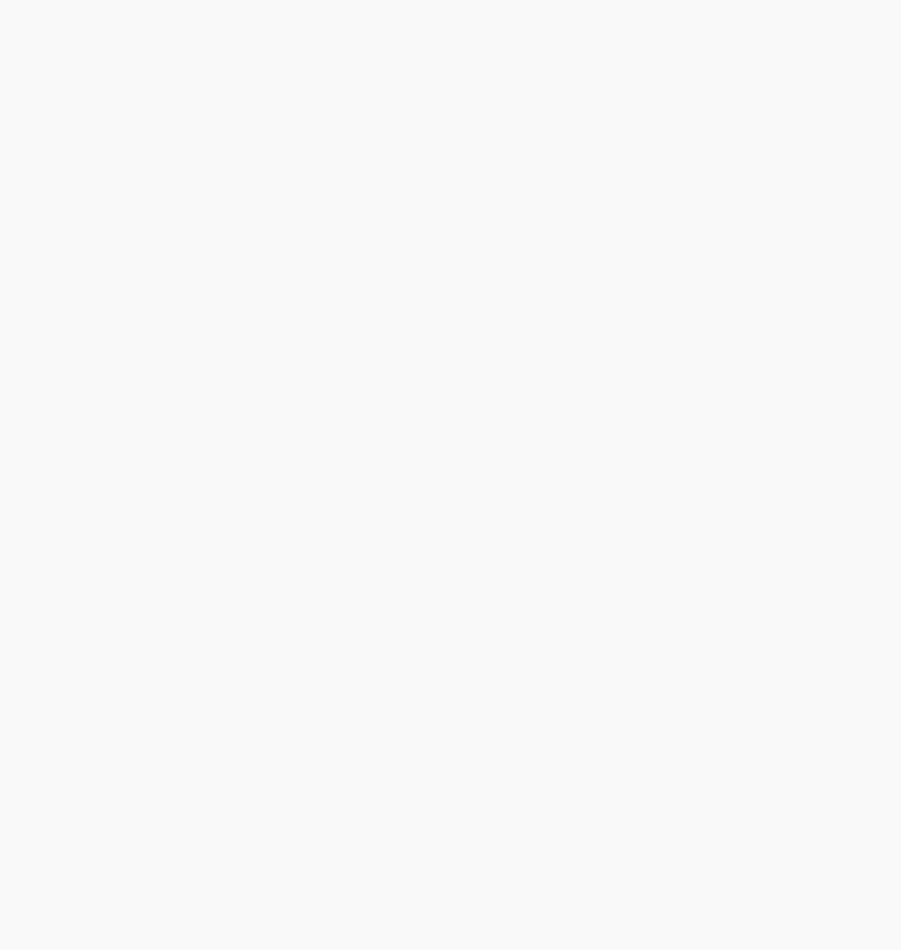
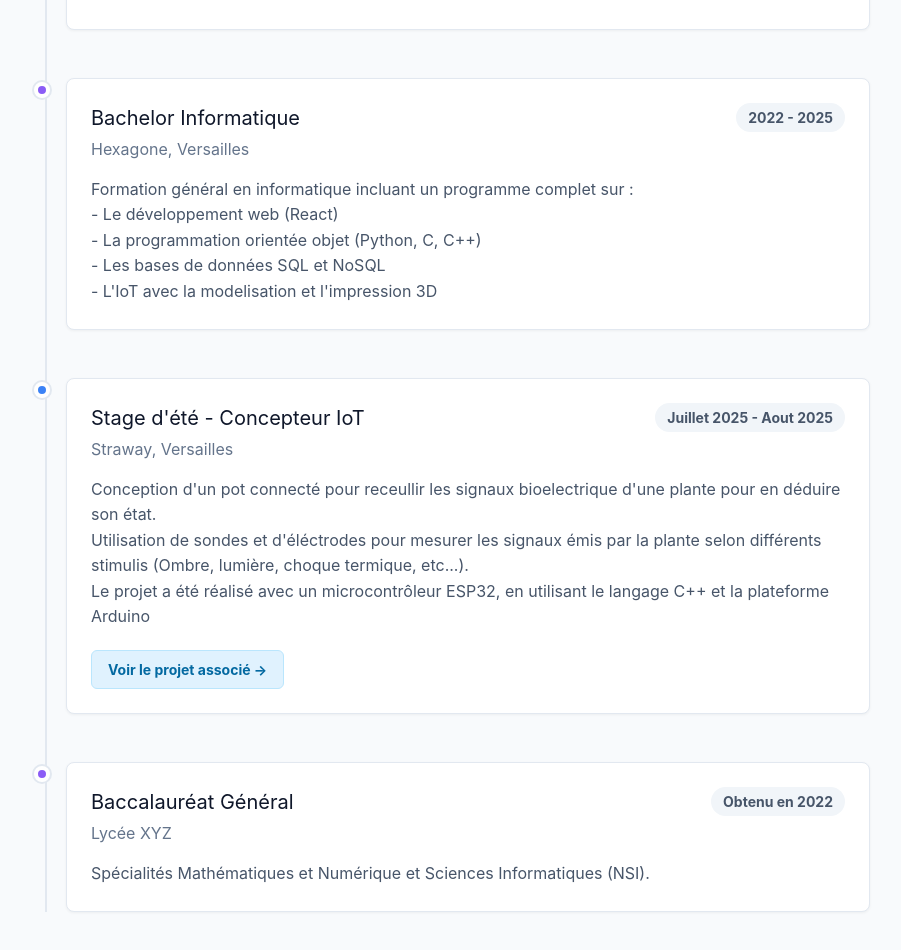
Before and after one commit to Methdec/Portfolio, a React (Vite) app: page /experiences in a window 1280 px wide. Shown: the part 640-1590 px from the top of the page, without its empty margins (188-1089 px from the left). Before the commit the page ends 800 px from the top, so only its background shows below. Built offline with nearby package versions, Linux system fonts and the light colour scheme.

Commit message:
ajout experiance Straway

```diff
--- a/src/data/projects.js
+++ b/src/data/projects.js
@@ -35,6 +35,26 @@ export const projectsData = {
       ],
       githubLink: 'https://github.com/votre-profil/ecommerce',
       demoLink: null
+    },
+    {
+      id: 'pot-connecte',
+      title: 'Pot Connecté IoT - Signaux Bioélectriques',
+      tech: 'ESP32 / C++ / Capteur AD8232 / MQTT',
+      date: 'Juillet-Aout 2026',
+      images: [
+        'https://via.placeholder.com/800x400?text=Projet+Plante+IoT'
+      ],
+      content: [
+        "L'objectif principal de ce projet est de concevoir un système embarqué capable de récupérer, de traiter et de transmettre les signaux bioélectriques (variant entre 1 et 100 mV) émis par une plante vers une interface web[cite: 2]. Ces signaux fluctuent en fonction de leur état et des stimuli environnementaux[cite: 2].",
+
+        "Architecture matérielle : Le système repose sur un microcontrôleur ESP32 couplé à un capteur cardiaque AD8232, particulièrement adapté pour amplifier les signaux faibles[cite: 2]. Trois électrodes autocollantes de type ECG sont utilisées : une sur une feuille mature, une sur la tige, et une reliée à la masse (GND) placée dans la terre du pot comme point de référence neutre[cite: 2].",
+
+        "Pipeline d'analyse : Notre proposition d'amélioration visait à intégrer un filtrage en temps réel (filtre IIR retenu pour la version finale) directement sur le microcontrôleur afin d'isoler les signaux biologiques lents et d'éliminer le bruit, avant de proposer une transmission sans fil vers une interface dédiée[cite: 2].",
+
+        "Plusieurs expériences ont été menées sur des spécimens de Jasmin et d'Orchidée pour établir une base de données de référence[cite: 2] :\n- Stress lumineux : Lors d'une exposition soudaine au soleil, la tension monte brusquement entre 1.75 V et 2 V[cite: 2].\n- Stress physique : Un pic allant de 0.5 V à 2.5 V est mesuré instantanément après la stimulation (toucher direct ou coupure)[cite: 2].\n- Stress hydrique : L'ajout d'eau n'a généré aucun signal distinct attribuable à l'arrosage avec ce capteur, prouvant la nécessité de croiser ces données avec d'autres sondes[cite: 2]."
+      ],
+      githubLink: 'https://github.com/Methdec/Straway-test-de-r-ponses-lectriques-d-une-plante',
+      demoLink: null
     }
   ],
   perso: [
--- a/src/pages/Experiences.jsx
+++ b/src/pages/Experiences.jsx
@@ -1,23 +1,163 @@
-import { Link } from 'react-router-dom'
+import { Link } from 'react-router-dom';
 
 export default function Experiences() {
+  // Vos données d'expériences (à personnaliser)
+  const experiencesData = [
+    {
+      id: 1,
+      title: 'Support IT N1-N2 (Alternance)',
+      organization: 'Acensi, La Défence',
+      date: 'Septembre 2025 - Septembre 2026',
+      description: 'En tant que membre du support informatique mes missions étaient les suivantes : \n- Préparation et maintenance des postes informatiques.\n- Support technique aux utilisateurs.\n- Gestion des incidents et résolution des problèmes.\n- Mise à jour des systèmes et logiciels.\n- Documentation des procédures et des solutions.\n- Gestiondes tickets et suivi des demandes.\n- Gestion des droits d\'accès et des comptes utilisateurs. \nJ\'utilisais principalement des outils tels que Jira pour le suivi des tickets, Active Directory pour la gestion des comptes utilisateurs, et divers outils tel que Microsoft Exchange, Intune, Teams admin et autres.',
+      type: 'pro'
+    },
+    {
+      id: 2,
+      title: 'Bachelor Informatique',
+      organization: 'Hexagone, Versailles',
+      date: '2022 - 2025',
+      description: 'Formation général en informatique incluant un programme complet sur : \n- Le développement web (React)\n- La programmation orientée objet (Python, C, C++)\n- Les bases de données SQL et NoSQL\n- L\'IoT avec la modelisation et l\'impression 3D',
+      type: 'edu'
+    },
+    {
+      id: 3,
+      title: 'Stage d\'été - Concepteur IoT',
+      organization: 'Straway, Versailles',
+      date: 'Juillet 2025 - Aout 2025',
+      description: 'Conception d\'un pot connecté pour receullir les signaux bioelectrique d\'une plante pour en déduire son état.\nUtilisation de sondes et d\'éléctrodes pour mesurer les signaux émis par la plante selon différents stimulis (Ombre, lumière, choque termique, etc...).\nLe projet a été réalisé avec un microcontrôleur ESP32, en utilisant le langage C++ et la plateforme Arduino',
+      type: 'pro',
+      relatedProjectId: 'pot-connecte'
+    },
+    {
+      id: 4,
+      title: 'Baccalauréat Général',
+      organization: 'Lycée XYZ',
+      date: 'Obtenu en 2022',
+      description: 'Spécialités Mathématiques et Numérique et Sciences Informatiques (NSI).',
+      type: 'edu'
+    }
+  ];
+
   return (
     <div style={{ maxWidth: '900px', margin: '0 auto', padding: '2rem' }}>
 
-      <Link to="/" style={{ display: 'inline-block', marginBottom: '2rem', color: '#3b82f6', textDecoration: 'none', fontWeight: 'bold' }}>
+      {/* Bouton de retour */}
+      <Link
+        to="/"
+        style={{
+          display: 'inline-block',
+          marginBottom: '2rem',
+          color: '#3b82f6',
+          textDecoration: 'none',
+          fontWeight: 'bold'
+        }}
+      >
         ← Retour à l'accueil
       </Link>
 
-      <h1 style={{ fontSize: '2.5rem', color: '#0f172a', marginBottom: '2rem' }}>
-        Éducation & Expériences
+      <h1 style={{ fontSize: '2.5rem', color: '#0f172a', marginBottom: '3rem', textAlign: 'center' }}>
+        Parcours & Expériences
       </h1>
 
-      <div style={{ backgroundColor: 'white', padding: '2rem', borderRadius: '8px', border: '1px solid #e2e8f0' }}>
-        <p style={{ color: '#64748b' }}>
-          Ici se trouvera la frise chronologique de votre parcours.
-        </p>
+      {/* Conteneur principal de la frise chronologique */}
+      <div style={{ position: 'relative', paddingLeft: '2rem' }}>
+
+        {/* La ligne verticale de la frise */}
+        <div style={{
+          position: 'absolute',
+          top: 0,
+          bottom: 0,
+          left: '11px',
+          width: '2px',
+          backgroundColor: '#e2e8f0'
+        }}></div>
+
+        {/* Boucle pour afficher chaque expérience */}
+        {experiencesData.map((exp) => (
+          <div
+            key={exp.id}
+            style={{
+              position: 'relative',
+              marginBottom: '3rem'
+            }}
+          >
+
+            {/* Le point (puce) sur la ligne */}
+            <div style={{
+              position: 'absolute',
+              left: '-2rem',
+              top: '0.25rem',
+              width: '16px',
+              height: '16px',
+              borderRadius: '50%',
+              backgroundColor: exp.type === 'pro' ? '#3b82f6' : '#8b5cf6', // Bleu pour le pro, violet pour l'éducation
+              border: '4px solid white',
+              boxShadow: '0 0 0 2px #e2e8f0'
+            }}></div>
+
+            {/* Le bloc de contenu de l'expérience */}
+            <div style={{
+              backgroundColor: 'white',
+              padding: '1.5rem',
+              borderRadius: '8px',
+              border: '1px solid #e2e8f0',
+              boxShadow: '0 1px 3px rgba(0,0,0,0.05)'
+            }}>
+
+              <div style={{ display: 'flex', justifyContent: 'space-between', alignItems: 'flex-start', flexWrap: 'wrap', gap: '1rem', marginBottom: '0.5rem' }}>
+                <div>
+                  <h2 style={{ fontSize: '1.25rem', color: '#0f172a', margin: '0 0 0.25rem 0' }}>
+                    {exp.title}
+                  </h2>
+                  <h3 style={{ fontSize: '1rem', color: '#64748b', margin: 0, fontWeight: 'normal' }}>
+                    {exp.organization}
+                  </h3>
+                </div>
+
+                <span style={{
+                  backgroundColor: '#f1f5f9',
+                  color: '#475569',
+                  padding: '0.25rem 0.75rem',
+                  borderRadius: '9999px',
+                  fontSize: '0.875rem',
+                  fontWeight: 'bold',
+                  whiteSpace: 'nowrap'
+                }}>
+                  {exp.date}
+                </span>
+              </div>
+
+              <p style={{ color: '#475569', lineHeight: '1.6', marginTop: '1rem', marginBottom: 0, whiteSpace: 'pre-line' }}>
+                {exp.description}
+              </p>
+
+              {exp.relatedProjectId && (
+                <div style={{ marginTop: '1.25rem' }}>
+                  <Link
+                    to={`/projet/${exp.relatedProjectId}`}
+                    style={{
+                      display: 'inline-block',
+                      backgroundColor: '#e0f2fe', // Fond bleu très clair
+                      color: '#0369a1', // Texte bleu foncé
+                      padding: '0.5rem 1rem',
+                      borderRadius: '6px',
+                      textDecoration: 'none',
+                      fontWeight: 'bold',
+                      fontSize: '0.875rem',
+                      border: '1px solid #bae6fd'
+                    }}
+                  >
+                    Voir le projet associé →
+                  </Link>
+                </div>
+              )}
+
+            </div>
+          </div>
+        ))}
+
       </div>
 
     </div>
-  )
+  );
 }
```
